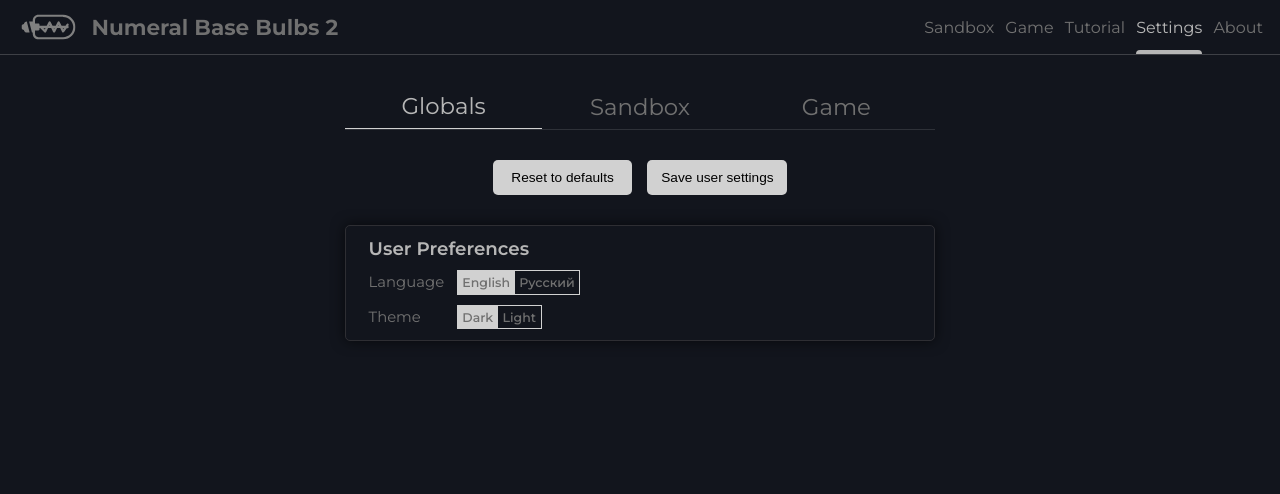
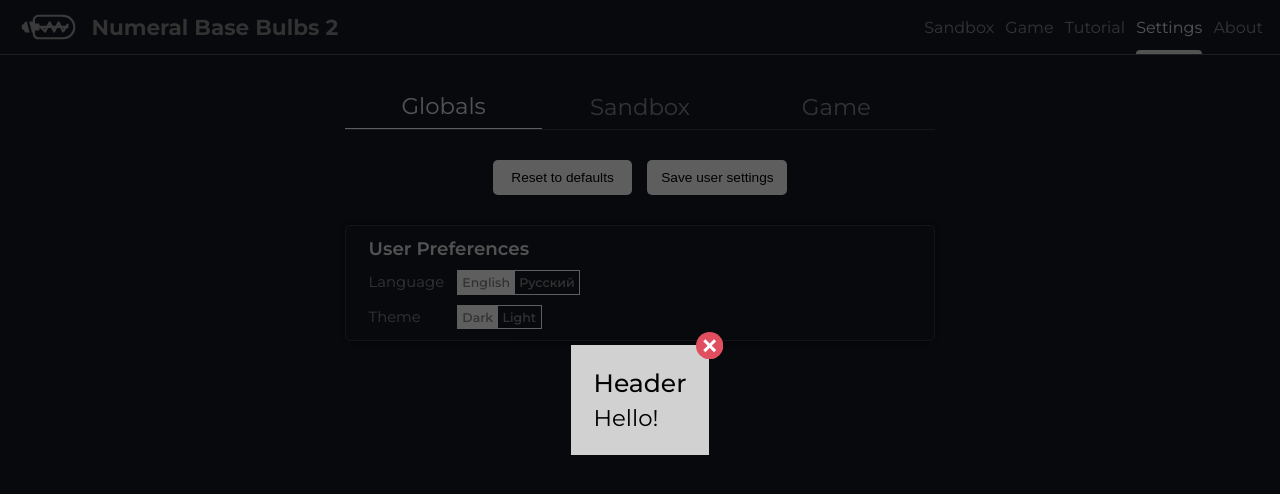
Before and after one commit to EricRovell/numeral-base-bulbs-v2, a Next.js app: page /settings in a window 1280 px wide. Shown: the top 494 px of the page. Built offline with nearby package versions, Linux system fonts and the light colour scheme.

Commit message:
modal provider

```diff
--- a/src/pages/_app.js
+++ b/src/pages/_app.js
@@ -1,9 +1,11 @@
 import { StateProvider, initialState, reducer } from "components/StateProvider/Context";
+import ModuleProvider from "components/UI/Modal/context";
 import { Helmet, HelmetProvider } from "react-helmet-async";
 
 import { useStateContext } from "components/StateProvider/Context";
 
 import Header from "components/Header/Header";
+import Modal from "components/UI/Modal/Modal";
 import "style/global.css";
 
 import style from "style/pages/app.module.css";
@@ -25,11 +27,14 @@ const MyApp = ({ Component, pageProps }) => {
   return (
     <HelmetProvider>
       <StateProvider {...{ initialState, reducer }}>
-        <div className={style.app}>
-          <Head />
-          <Header />
-          <Component {...pageProps} />
-        </div>
+        <ModuleProvider>
+          <div className={style.app}>
+            <Head />
+            <Header />
+            <Component {...pageProps} />
+            <Modal />
+          </div>
+        </ModuleProvider>
       </StateProvider>
     </HelmetProvider>
   )
```
